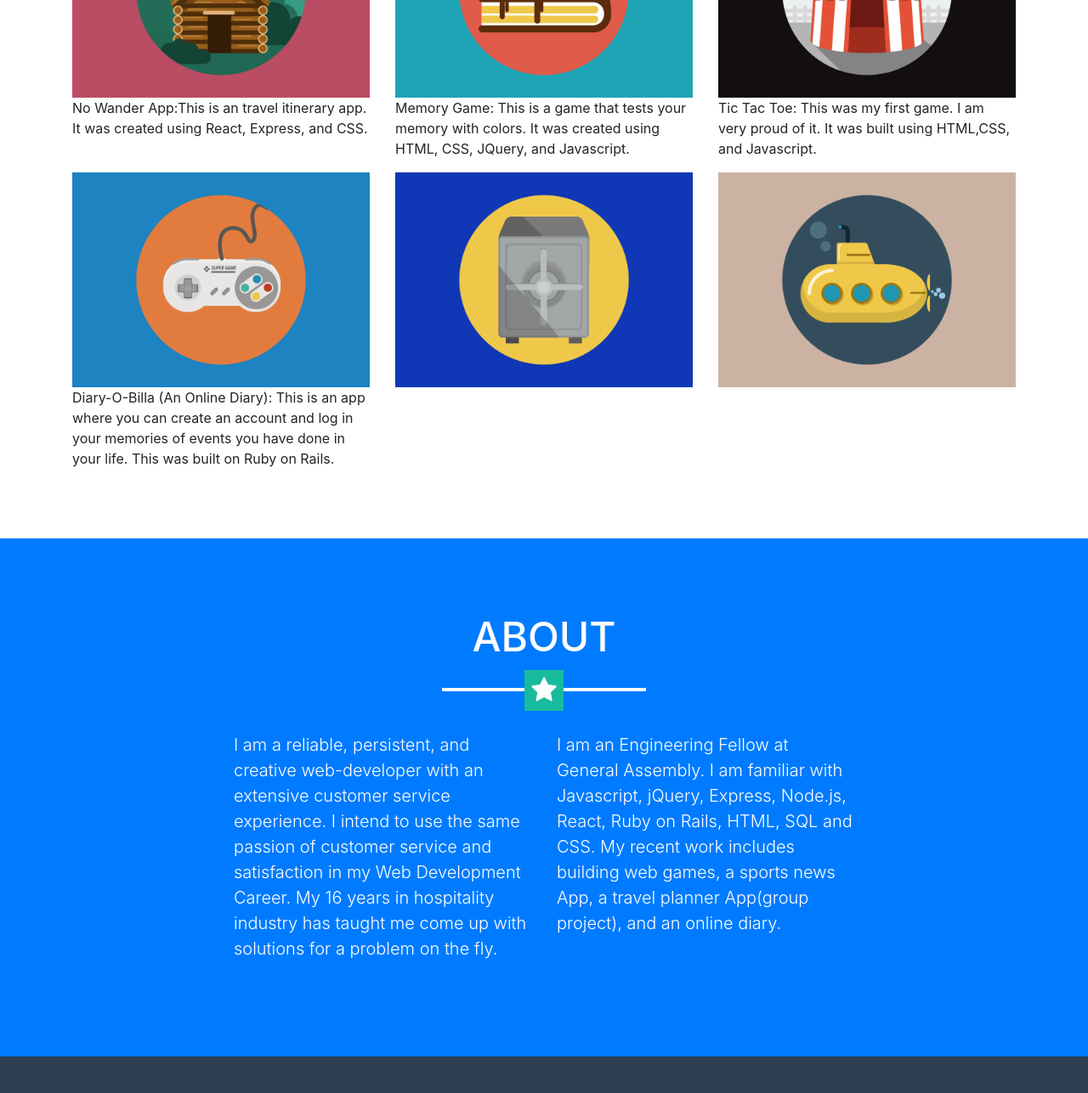
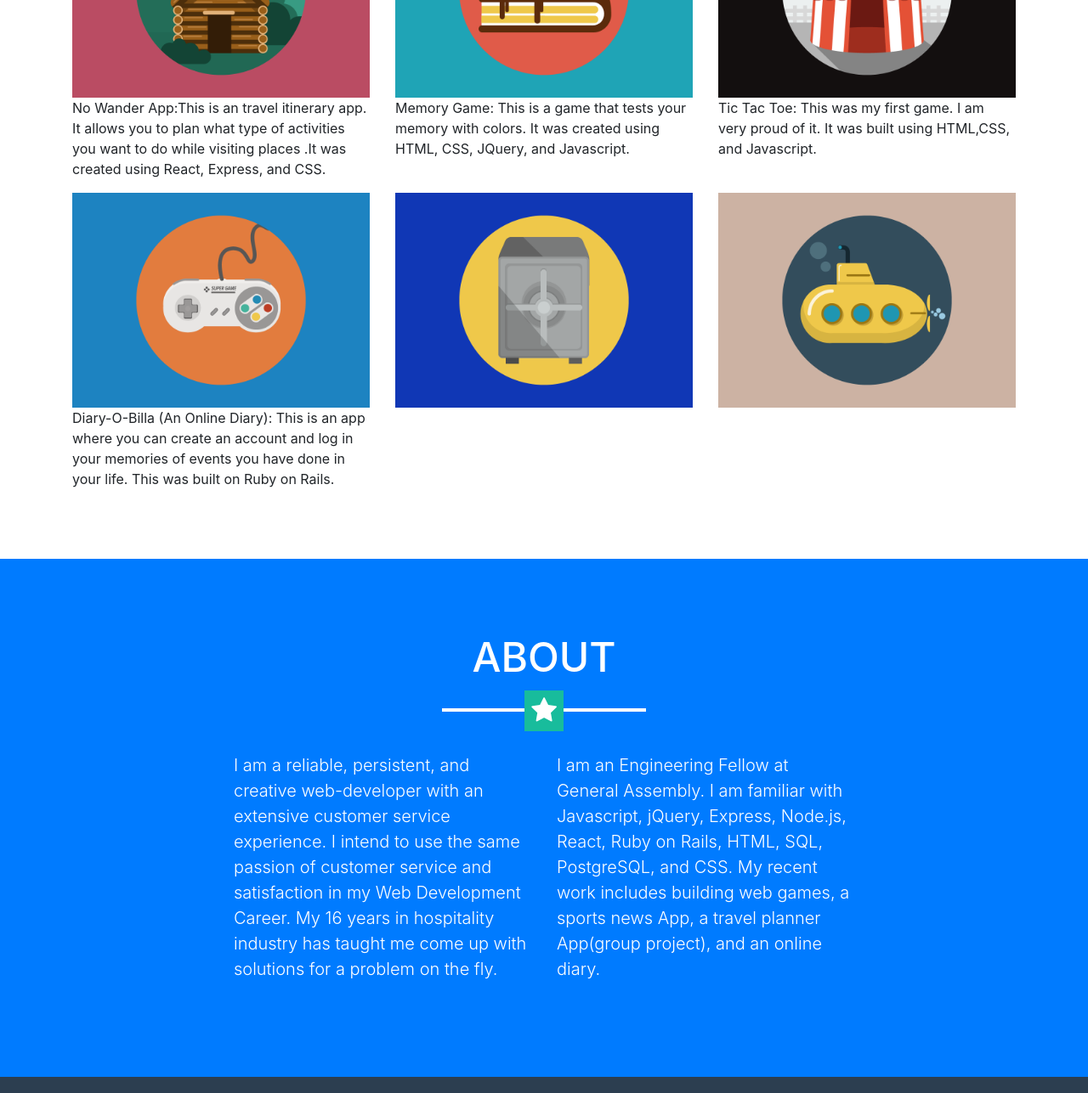
Before and after one commit to sertana/sanjayabasnet, a website with bundled scripts: page Portfolio/index.html in a window 1280 px wide. Shown: the part 1193-2480 px from the top of the page at 85% size. Built offline with nearby package versions, Linux system fonts and the light colour scheme.

Commit message:
minor changes

```diff
--- a/Portfolio/index.html
+++ b/Portfolio/index.html
@@ -76,7 +76,7 @@
                 </div>
               </div> -->
               <a href="https://no-wander.herokuapp.com/login"><img class="img-fluid" src="img/portfolio/cabin.png" alt=""></a>
-              <p>No Wander App:This is an travel itinerary app. It was created using React, Express, and CSS. </p>
+              <p>No Wander App:This is an travel itinerary app. It allows you to plan what type of activities you want to do while visiting places .It was created using React, Express, and CSS. </p>
          <!--    </a> -->
           </div>
           <div class="col-md-6 col-lg-4">
@@ -146,7 +146,7 @@
             <p class="lead">I am a reliable, persistent, and creative web-developer with an extensive customer service experience. I intend to use the same passion of customer service and satisfaction in my Web Development Career. My 16 years in hospitality industry has taught me come up with solutions for a problem on the fly. </p>
           </div>
           <div class="col-lg-4 mr-auto">
-            <p class="lead">I am an Engineering Fellow at General Assembly. I am familiar with Javascript, jQuery, Express, Node.js, React, Ruby on Rails, HTML, SQL and CSS. My recent work includes building web games, a sports news App, a travel planner App(group project), and an online diary.</p>
+            <p class="lead">I am an Engineering Fellow at General Assembly. I am familiar with Javascript, jQuery, Express, Node.js, React, Ruby on Rails, HTML, SQL, PostgreSQL, and CSS. My recent work includes building web games, a sports news App, a travel planner App(group project), and an online diary.</p>
           </div>
         </div>
 
```
